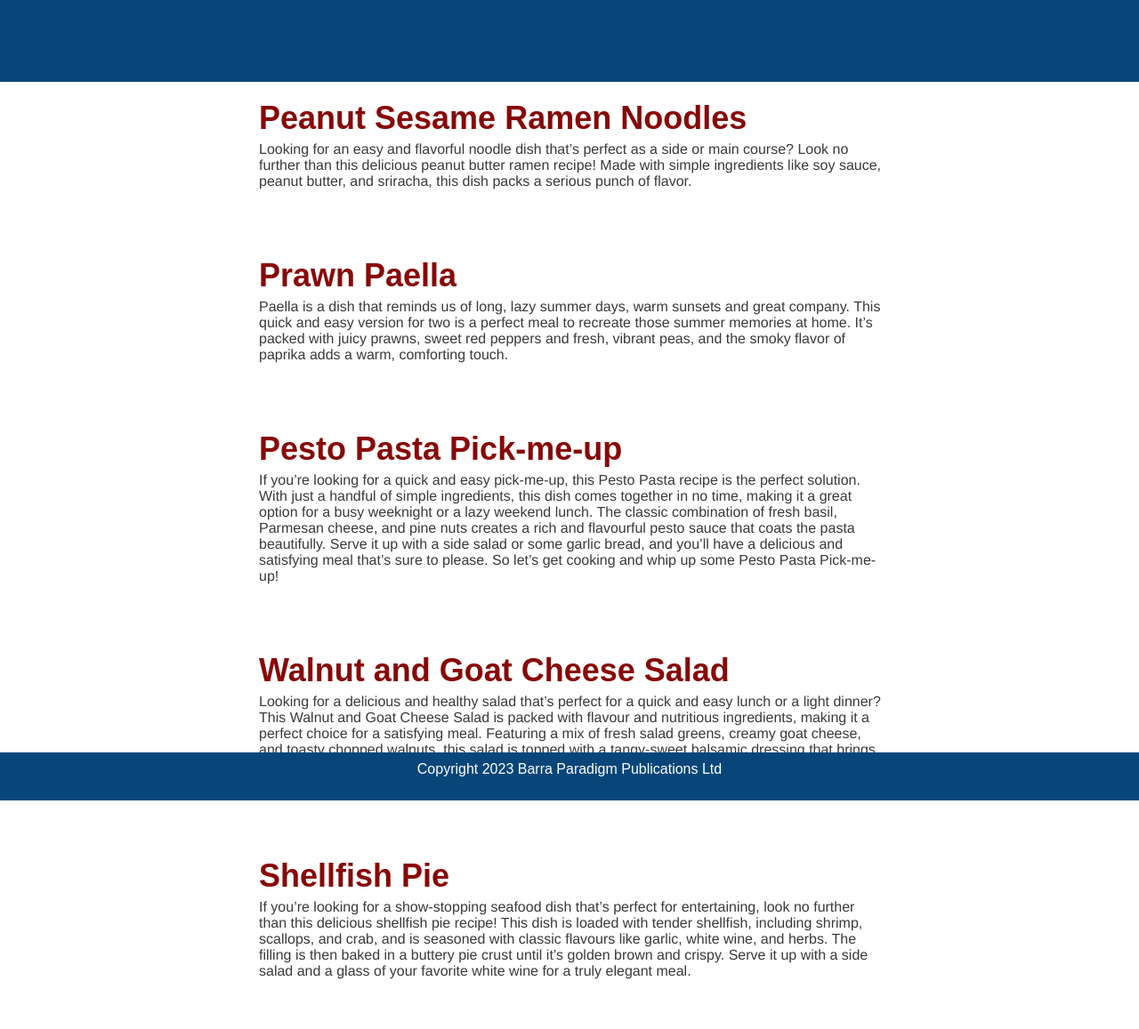
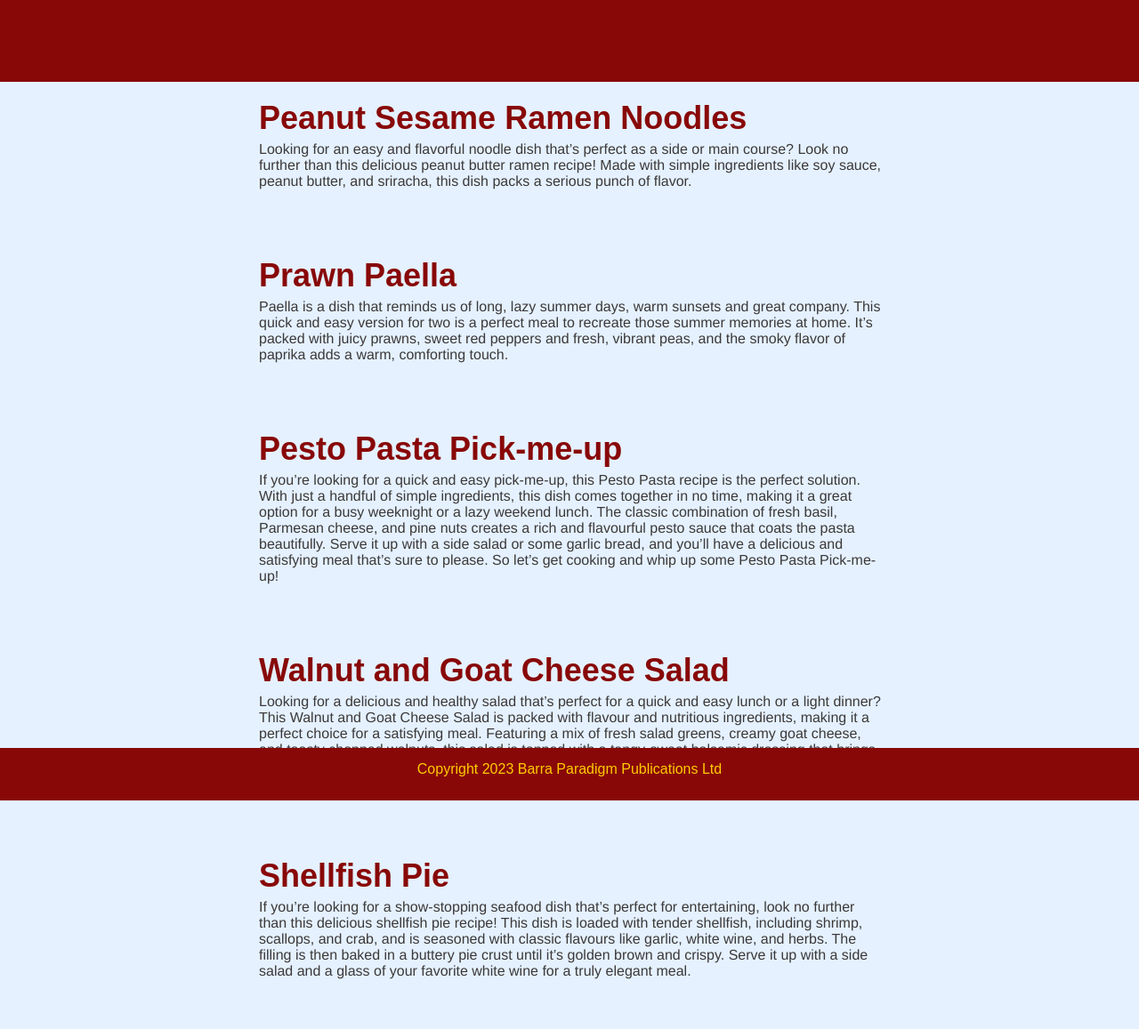
Before and after one commit to thomasgodfrey48/instantcrush, a Jekyll site: the page built from pages/recipelisting.md, in a window 1280 px wide. Shown: the whole page at 89% size. Built offline with Jekyll 4.4.1, drawn with Linux system fonts in a browser that asks for light colours; some web fonts are replaced.

Commit message:
Update recipes.css

```diff
--- a/styles/recipes.css
+++ b/styles/recipes.css
@@ -1,6 +1,15 @@
 @import url(//db.onlinewebfonts.com/c/3d9baeab120f944c61f043b21730bb51?family=Intro+Rust+G+Base);
 @import url(//db.onlinewebfonts.com/c/388d4c308786c84a30904847f46525c8?family=Intro+Rust+G+Base+2+Line);
 
+
+@font-face {
+    font-family: 'Intro Rust Base';
+    src: url('IntroRust-Base.woff2') format('woff2'),
+        url('IntroRust-Base.woff') format('woff');
+    font-weight: normal;
+    font-style: normal;
+    font-display: swap;
+}
 
 
  html {
@@ -31,8 +40,8 @@ body {
 }
 
 header {
-  background-color: #084679; /* dark blue */
-  color: #fff; /* white */
+  background-color: #880808; /* dark blue */
+  color: #ffcc00; /* white */
   padding: 20px;
   text-align: center;
 }
@@ -58,7 +67,6 @@ nav a:hover {
 }
 
 section {
-  background-color: #fff; /* white */
   padding: 20px;
   margin-bottom: 20px;
 }
@@ -97,23 +105,24 @@ li {
 }
 
 footer {
-  background-color: #084679; /* dark blue */
+  background-color: #880808; /* dark blue */
   padding: 10px;
   text-align: center;
   position: fixed;
   left: 0;
   bottom: 0;
   width: 100%;
+  padding-top: 15px;
 }
 
 footer p {
-  color: #fff; /* white */
+  color: #ffcc00;
   font-family: 'Intro Rust G Base 2 Line', sans-serif;
+
 }
 
-/* Set the page background color */
 body {
-  background-color: #fff; /* white */
+  background-color: #e5f1ff;
 }
 
 
@@ -121,39 +130,32 @@ body {
   font-family: "Helvetica Neue", Helvetica, Arial, sans-serif;
 }
 
-/* Set the grand header with menu */
 header {
-  background-color: #084679; /* dark blue core */
-  color: #fff; /* white text */
-  font-family: "Helvetica Neue", cursive, sans-serif; /* informal font */
+  background-color: #880808;
+  color: #ffcc00;
+  font-family: "Helvetica Neue", cursive, sans-serif;
   padding: 20px;
 }
 
-/* Set the style for the menu links */
 header a {
-  color: #fff; /* white */
+  color: #ffcc00;
   text-decoration: none;
   padding: 10px;
   margin: 0 10px;
 }
 
-/* Set the hover style for the menu links */
 header a:hover {
-  background-color: #ffcc00; /* yellow */
-  color: #084679; /* dark blue */
-
-  background: linear-gradient(to right, #084679 50%, #ffcc00 50%);
-  background-size: 200% 100%;
+  background-color: #ffcc00;
+  color: #880808;
+  background: linear-gradient(to right, #880808 50%, #ffcc00 50%);
+  background-size: 200% 400%;
   background-position: right bottom;
   transition: all .5s ease-out;
-
 }
 
 .header a:hover {
   background-position: left bottom;
 }
-
-
 
 p {
 color:rgb(59, 57, 57);
@@ -167,13 +169,9 @@ padding: 0 12px;
 margin:0 auto;
 }
 
-
-
-
 ul {
   margin-left: 12px;
-  /* columns: 2;
-  column-rule: 1px solid blue; */
+
 }
 
 li {
@@ -193,42 +191,40 @@ list-style-position: inside;
 
 
 button {
-  background-color: #084679; /* blue */
+  background-color: #084679;
   color: #fff;
   padding: 10px 20px;
   border: none;
   border-radius: 5px;
   transition: transform 0.2s ease-in-out;
   padding-top: 15px;
-  text-decoration: none; /* no underline */
+  text-decoration: none;
 font-family: 'Intro Rust G Base', sans-serif;
 margin-left: 15px;
 }
 
 .buttontext
 {
-  text-decoration: none; /* no underline */
+  text-decoration: none;
  color: antiquewhite;
 }
 
 .buttontext:hover
 {
 
-  color: #084679; /* white text */;
+  color: #084679;
 }
 
 
-/* Style the hover effect */
 button:hover {
-  background-color: #ffcc00; /* yellow */
+  background-color: #ffcc00;
 
- text-decoration: none; /* no underline */
- color: #084679; /* white text */;
+ text-decoration: none; /* take out underline */
+ color: #084679;
 font-family: 'Intro Rust G Base', sans-serif;
-  transform: translateY(-5px); /* Move button up by 5px when hovered over */
+  transform: translateY(-5px);
 }
 
-/* Remove button outline when it is clicked */
 button:focus {
   outline: none;
 }
@@ -238,17 +234,36 @@ button:focus {
   padding-top: 15px;
   padding-bottom: 20px;
   text-align: center;
-  color: #084679;
+  font-family: 'Intro Rust G Base', sans-serif;
+  font-size: 3em;
+  color:#084679
+}
+
+.title:hover
+{
+  padding-top: 15px;
+  padding-bottom: 20px;
+  text-align: center;
+  color: #880808;
   font-family: 'Intro Rust G Base', sans-serif;
   font-size: 3em
-
-}
+  }
 
 .site-title
 {
 text-align: center;
 font-size: 45px;
+}
 
+.site-title {
+  animation: color-change 8s infinite;
+}
+
+@keyframes color-change {
+  0% { color: #ffcc00; }
+  33% { color: #d1eaf7; }
+  66% { color: #3f78ff; }
+  100% { color: #ffcc00; }
 }
 
 .post-content
@@ -262,21 +277,18 @@ text-align: left;
 .post-link
 {
 text-align: left;
-background-color: #fff;
 padding: 3px;
-text-decoration: none; /* no underline */
+text-decoration: none;
 color: #880808;
 font-family: 'Intro Rust G Base', sans-serif;
 }
 
 .post-link:hover {
-  background-color: #73a2e9; /* yellow */
- color: #fff;
+  background-color: #73a2e9;
 
- background: linear-gradient(to right, #fff 50%, #880808 50%);
+ background: linear-gradient(to right, #e5f1ff 50%, #880808 50%);
   background-size: 200% 100%;
   background-position: right bottom;
-
   transition: all .5s ease-out;
 }
 
@@ -286,3 +298,57 @@ padding-top: 5px;
 padding-left: 3px;
 
 }
+
+.caption {
+  position:  absolute;
+  top: 0;
+  left: 0;
+  width: 100%;
+  height: 100%;
+  background-color: #880808;
+  z-index: 9999;
+  display: flex;
+  justify-content: center;
+  align-items: center;
+  margin: auto;
+  width: 100%;
+  pointer-events: none;
+}
+
+.caption{
+  display: inline-block;
+  font-family: 'Intro Rust G Base', sans-serif;
+  font-size: 96px;
+  font-weight: bold;
+  color: #ffcc00;
+  animation: fade-in 2s forwards;
+  margin: auto;
+  width: 100%;
+  padding: 10px;
+  text-align: center;
+}
+
+
+.caption title {
+margin-top: 45%;
+}
+
+.caption {
+  animation: fade-out 7s forwards;
+  animation-delay: 3s;
+  display: flex;
+  justify-content: center;
+  align-items: center;
+
+}
+
+@keyframes fade-out {
+  from {
+    top: 0%; left: 0%;
+    opacity: 1;
+  }
+  to {
+    top: 50% left: 50%;
+    opacity: 0;
+  }
+}
```
